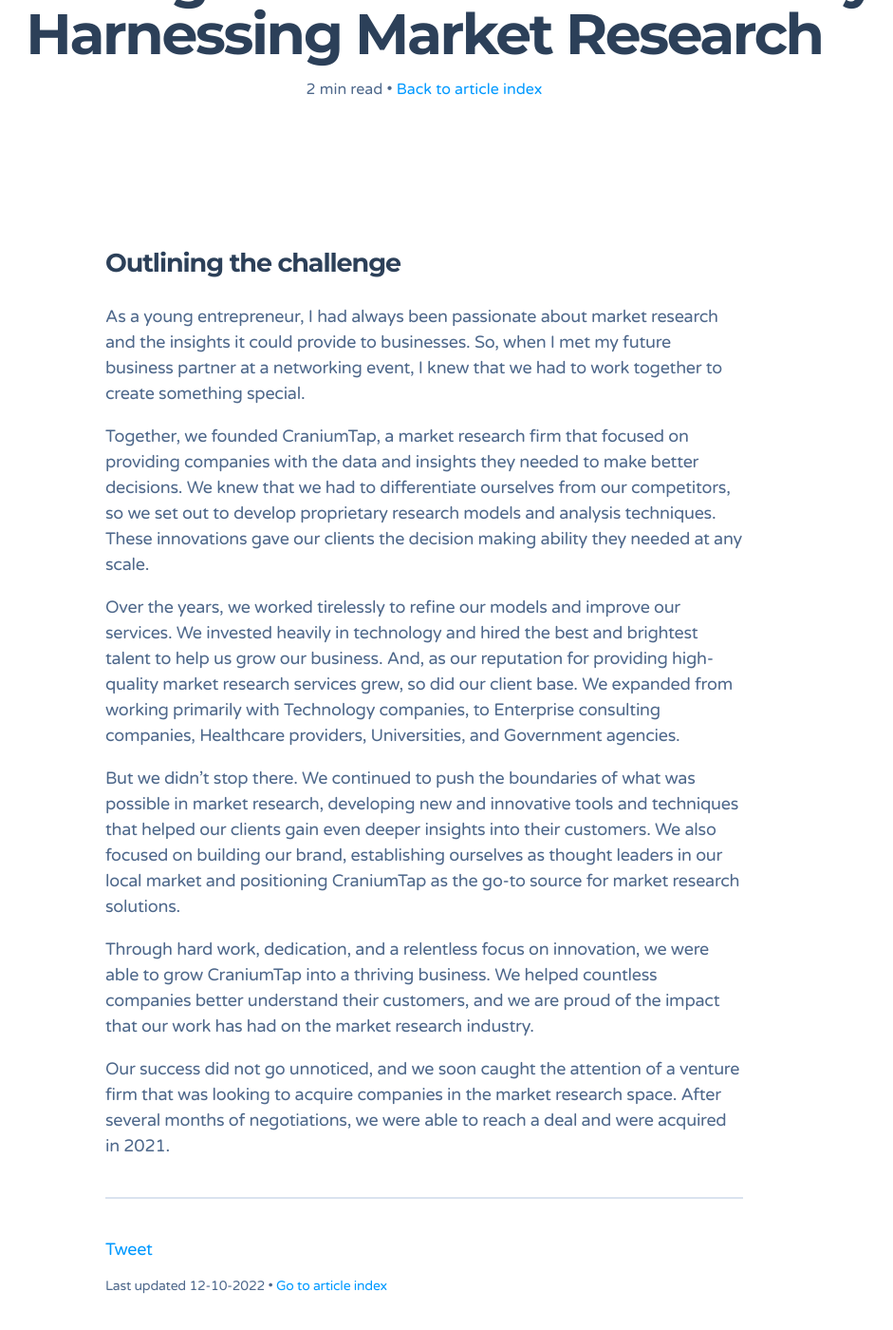
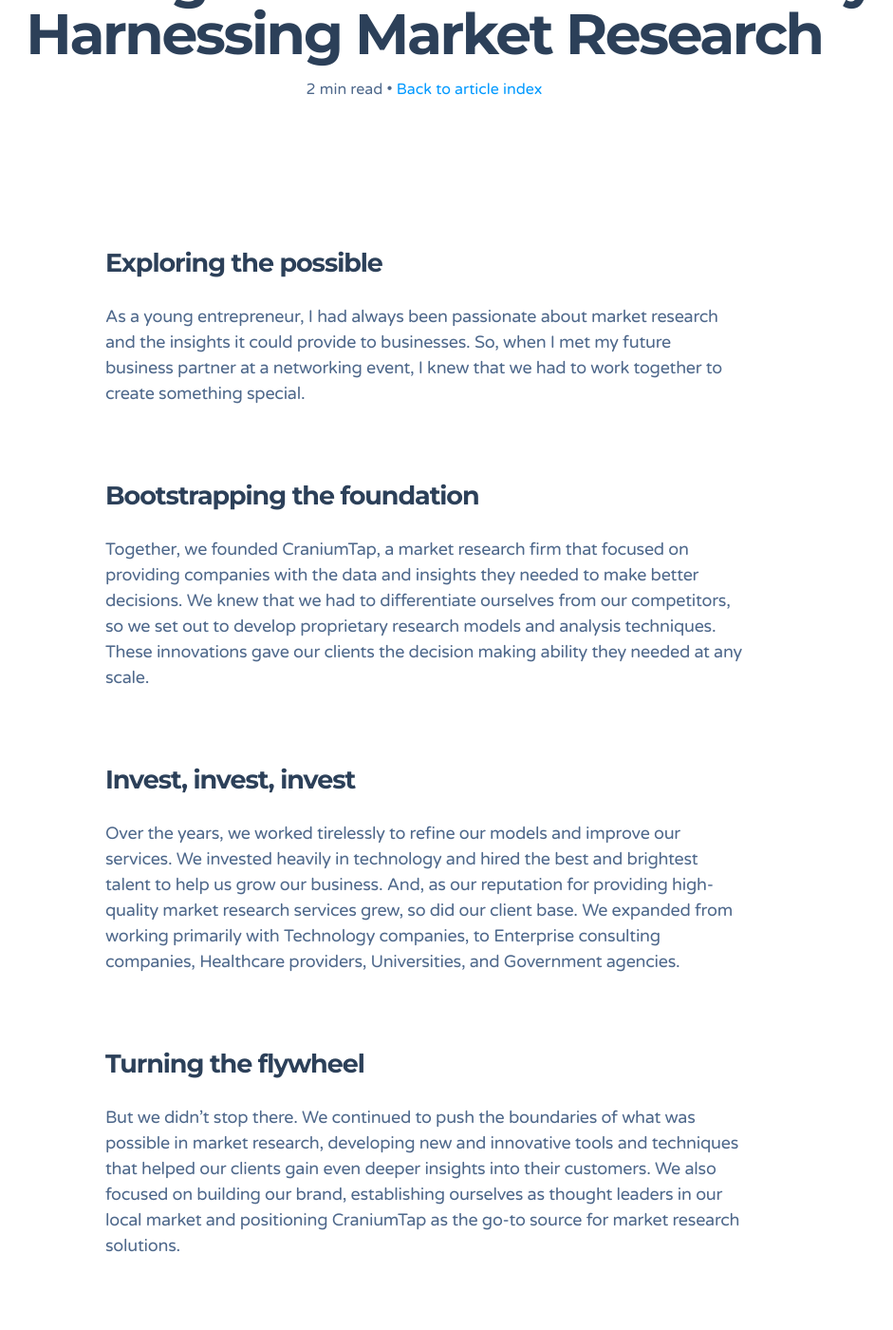
Before and after one commit to zenifold/max_page, a Jekyll site: the page built from _case-studies/craniumtap/building-craniumtap-with-research.md, in a window 1280 px wide and 1400 px high, scrolled down 545 px. Shown: the whole window at 95% size, without its empty margins (193-1134 px from the left). Built offline with Jekyll 4.4.1, drawn with Linux system fonts in a browser that asks for light colours; some web fonts are replaced; comment, search, counter and statistics services are not loaded; some of the changed text lies outside the part shown.

Commit message:
Update building-craniumtap-with-research.md
title change

```diff
--- a/_case-studies/craniumtap/building-craniumtap-with-research.md
+++ b/_case-studies/craniumtap/building-craniumtap-with-research.md
@@ -7,17 +7,27 @@
 bodyclass: absolute-site-header
 ---
 
-## Outlining the challenge
+## Exploring the possible
 
 As a young entrepreneur, I had always been passionate about market research and the insights it could provide to businesses. So, when I met my future business partner at a networking event, I knew that we had to work together to create something special.
 
+## Bootstrapping the foundation
+
 Together, we founded CraniumTap, a market research firm that focused on providing companies with the data and insights they needed to make better decisions. We knew that we had to differentiate ourselves from our competitors, so we set out to develop proprietary research models and analysis techniques. These innovations gave our clients the decision making ability they needed at any scale.
+
+## Invest, invest, invest
 
 Over the years, we worked tirelessly to refine our models and improve our services. We invested heavily in technology and hired the best and brightest talent to help us grow our business. And, as our reputation for providing high-quality market research services grew, so did our client base. We expanded from working primarily with Technology companies, to Enterprise consulting companies, Healthcare providers, Universities, and Government agencies.
 
+## Turning the flywheel
+
 But we didn't stop there. We continued to push the boundaries of what was possible in market research, developing new and innovative tools and techniques that helped our clients gain even deeper insights into their customers. We also focused on building our brand, establishing ourselves as thought leaders in our local market and positioning CraniumTap as the go-to source for market research solutions.
 
+## Adapting our solution
+
 Through hard work, dedication, and a relentless focus on innovation, we were able to grow CraniumTap into a thriving business. We helped countless companies better understand their customers, and we are proud of the impact that our work has had on the market research industry.
+
+## Sunsetting
 
 Our success did not go unnoticed, and we soon caught the attention of a venture firm that was looking to acquire companies in the market research space. After several months of negotiations, we were able to reach a deal and were acquired in 2021.
 
```
